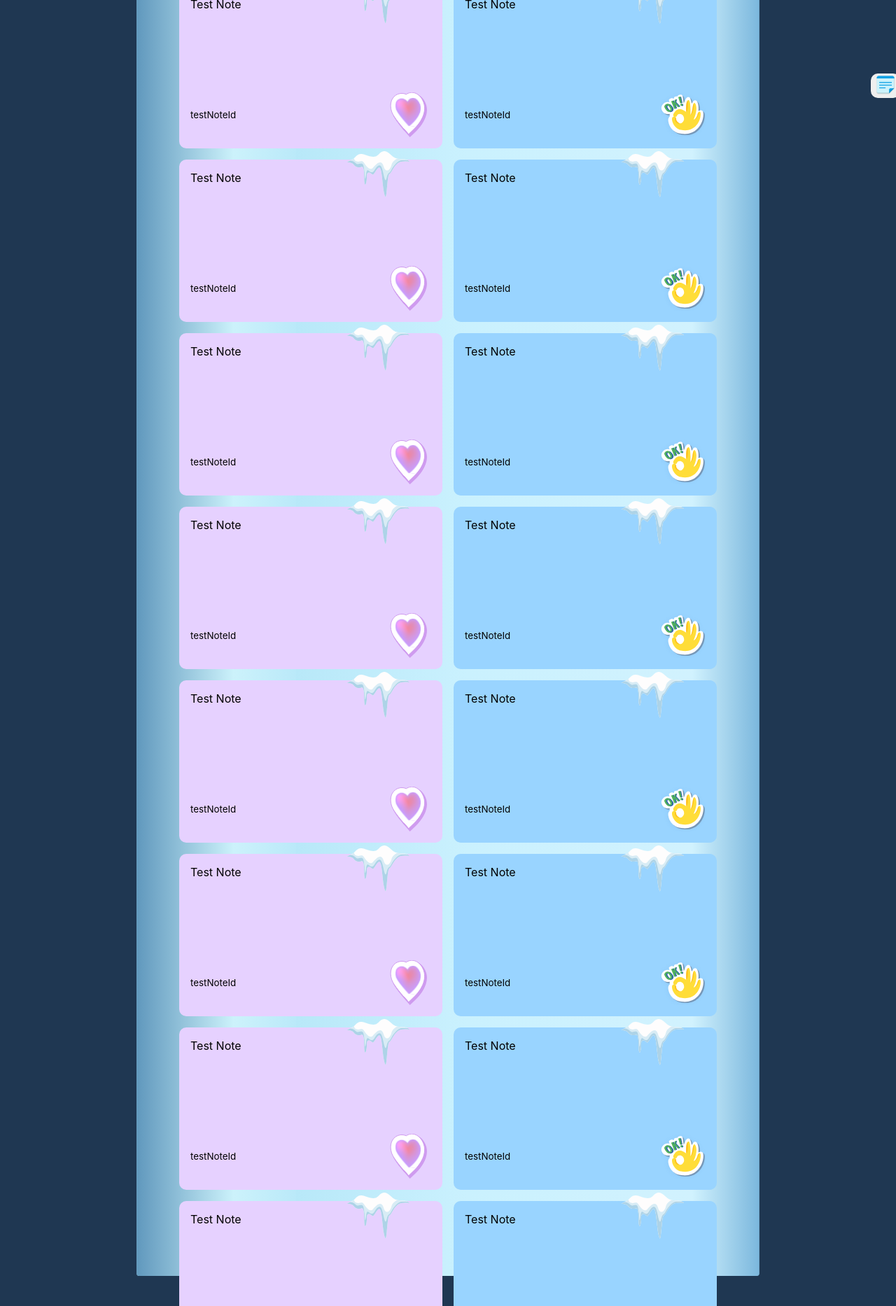
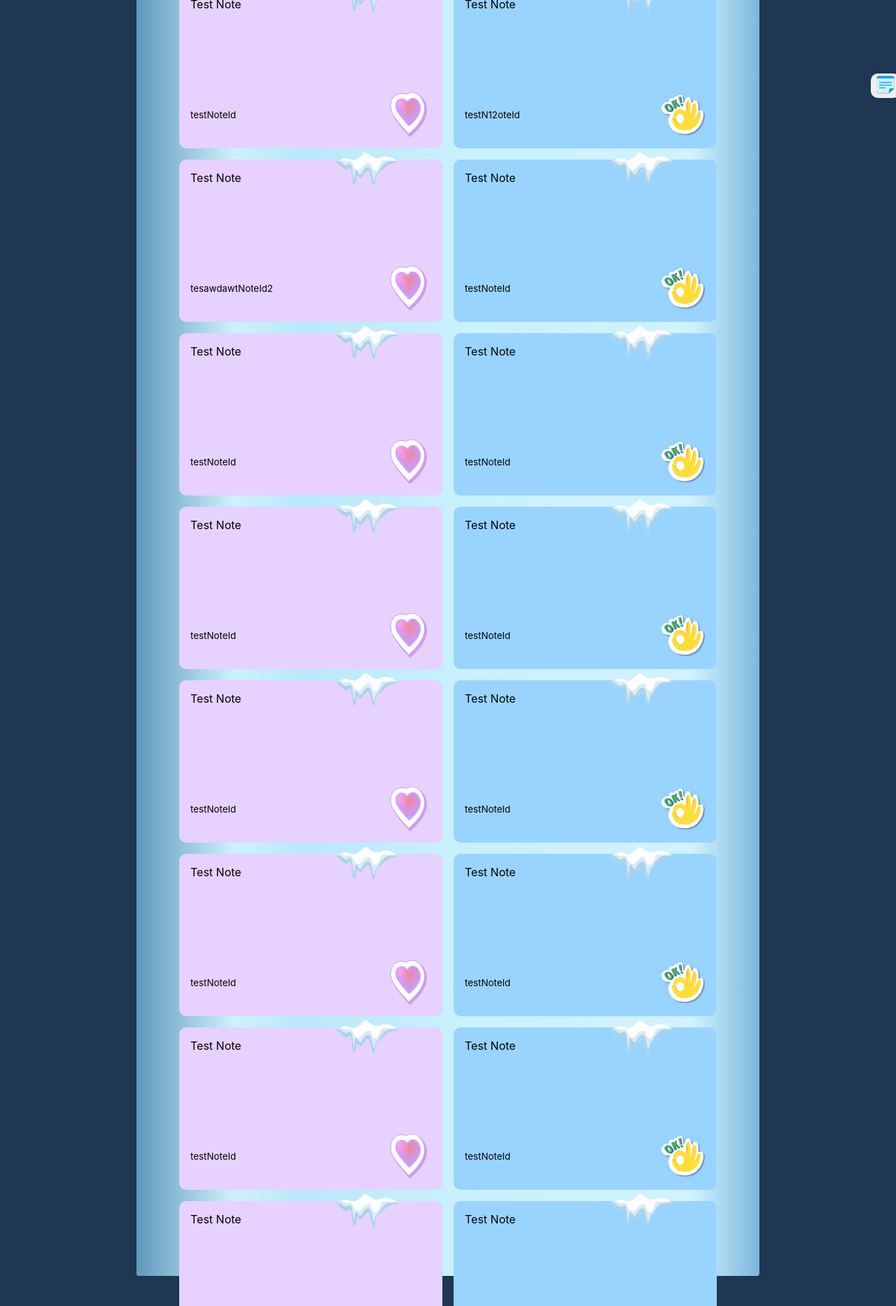
Before and after one commit to Ice-Box-Social/Ice-Box-Social, a React (Create React App) app: page / in a window 1280 px wide. Shown: the part 620-2486 px from the top of the page at 70% size. Built offline with nearby package versions, Linux system fonts and the light colour scheme.

Commit message:
update notes

```diff
--- a/src/App.js
+++ b/src/App.js
@@ -27,14 +27,14 @@ const App = () => {
       stickerIndex: 0,
       noteColor: '#E6D1FF',
     },{
-      id: 'testNoteId',
+      id: 'testN12oteId',
       text: 'Test Note',
       date: '16/03/2023',
       stickerIndex: 1,
       noteColor: '#99D4FF',
     },
     {
-      id: 'testNoteId',
+      id: 'tesawdawtNoteId2',
       text: 'Test Note',
       date: '16/03/2023',
       stickerIndex: 0,
--- a/src/Components/Notes/Note.js
+++ b/src/Components/Notes/Note.js
@@ -5,9 +5,12 @@ const Note = ({ id, text, stickerIndex, noteColor}) => {
 
 	var stickerNames = ["Heart","OK", "Sun", "Yes", "Star"];
 
+	// basically derives the snowtype from the id string
+	var snowType = (id.charCodeAt(id.length-1) % 2) + 1;
+
 	return (
 		<div className='ice-image'>
-		<img src= './img/notes/Snowsmall2.svg' className='snowsmall'></img>
+		<img src= {`./img/notes/Snowsmall${snowType}.svg`} className='snowsmall'></img>
 		<div className='note' style={{backgroundColor: noteColor}}>
 			<span>{text}</span>
 			<div className='note-footer'>
```
Also changed, not shown: public/img/notes/Snowsmall1.svg (added).
